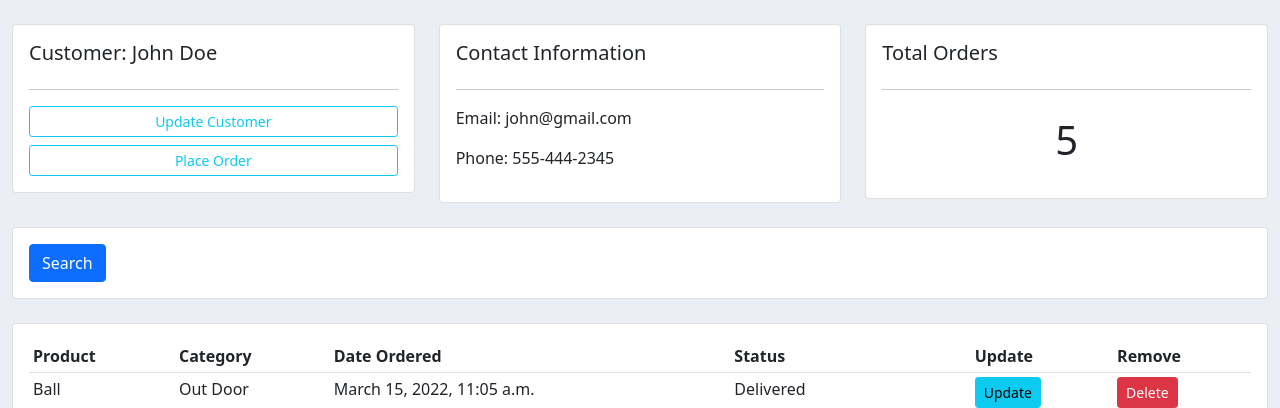
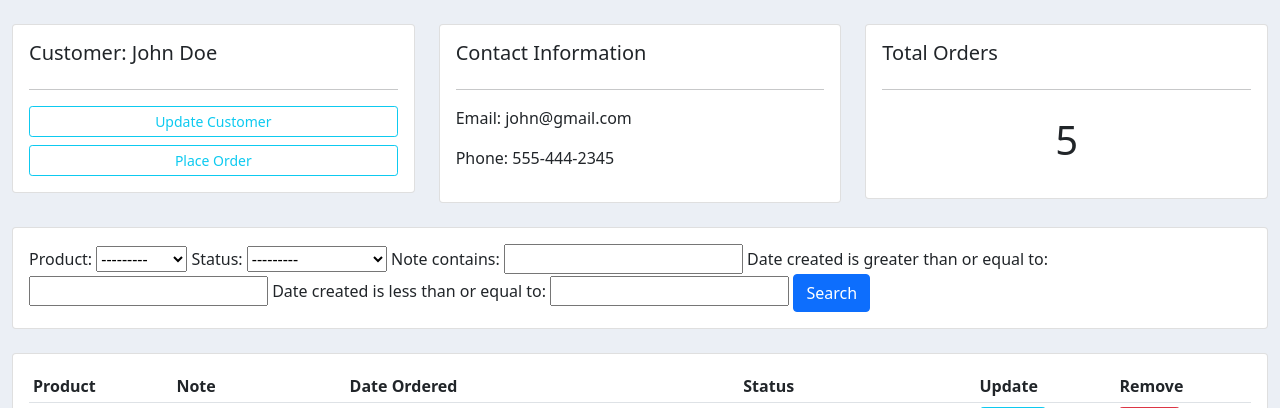
Before and after one commit to HawkXDev/crm1, a Django app: page /customer/1/ in a window 1280 px wide. Shown: the part 56-464 px from the top of the page. Run offline with Django 4.2, Linux system fonts and the light colour scheme; data comes from the database, SQL or seed files in the repository; both versions use the stored data as it was after the commit.

Commit message:
filter form, table search

```diff
--- /dev/null
+++ b/accounts/filters.py
@@ -0,0 +1,16 @@
+import django_filters
+from django_filters import DateFilter, CharFilter
+
+from .models import *
+
+
+class OrderFilter(django_filters.FilterSet):
+    start_date = DateFilter(field_name='date_created', lookup_expr='gte')
+    end_date = DateFilter(field_name='date_created', lookup_expr='lte')
+
+    note = CharFilter(field_name='note', lookup_expr='icontains')
+
+    class Meta:
+        model = Order
+        fields = '__all__'
+        exclude = ['customer', 'date_created']
--- a/accounts/models.py
+++ b/accounts/models.py
@@ -46,6 +46,7 @@ class Order(models.Model):
     product = models.ForeignKey(Product, null=True, on_delete=models.SET_NULL)
     date_created = models.DateTimeField(auto_now_add=True, null=True)
     status = models.CharField(max_length=200, null=True, choices=STATUS)
+    note = models.CharField(max_length=1000, null=True)
 
     def __str__(self):
         return self.product.name
--- a/accounts/views.py
+++ b/accounts/views.py
@@ -2,6 +2,7 @@ from django.shortcuts import render, redirect
 from django.forms import inlineformset_factory
 from .models import Product, Customer, Order
 from .forms import OrderForm
+from .filters import OrderFilter
 
 
 def home(request):
@@ -27,7 +28,10 @@ def customer(request, pk):
     customer = Customer.objects.get(id=pk)
     orders = customer.order_set.all()
 
-    context = {"customer": customer, "orders": orders}
+    my_filter = OrderFilter(request.GET, queryset=orders)
+    orders = my_filter.qs
+
+    context = {"customer": customer, "orders": orders, 'my_filter': my_filter}
     return render(request, 'accounts/customer.html', context)
 
 
--- a/crm1/settings.py
+++ b/crm1/settings.py
@@ -24,7 +24,10 @@ INSTALLED_APPS = [
     'django.contrib.sessions',
     'django.contrib.messages',
     'django.contrib.staticfiles',
-    'accounts.apps.AccountsConfig',
+
+    'django_filters',
+
+    'accounts',
 ]
 
 MIDDLEWARE = [
--- a/templates/accounts/customer.html
+++ b/templates/accounts/customer.html
@@ -39,12 +39,11 @@
         <div class="col">
             <div class="card card-body">
                 <form method="get">
-
+                    {{ my_filter.form }}
                     <button class="btn btn-primary" type="submit">Search</button>
                 </form>
             </div>
         </div>
-
     </div>
     <br>
 
@@ -54,7 +53,7 @@
                 <table class="table table-sm">
                     <tr>
                         <th>Product</th>
-                        <th>Category</th>
+                        <th>Note</th>
                         <th>Date Ordered</th>
                         <th>Status</th>
                         <th>Update</th>
@@ -64,7 +63,7 @@
                     {% for order in orders %}
                         <tr>
                             <td>{{ order.product }}</td>
-                            <td>{{ order.product.category }}</td>
+                            <td>{{ order.note }}</td>
                             <td>{{ order.date_created }}</td>
                             <td>{{ order.status }}</td>
                             <td><a class="btn btn-sm btn-info" href="{% url 'update_order' order.id %}">Update</a></td>
```
Also changed, not shown: accounts/migrations/0006_order_note_alter_product_description.py (added), db.sqlite3.
